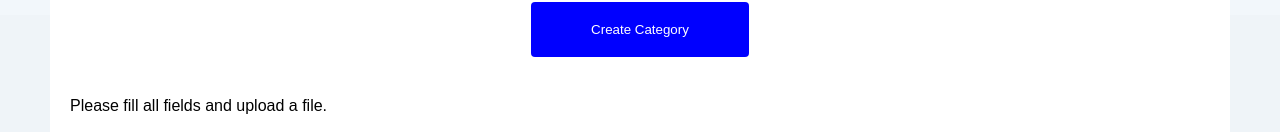
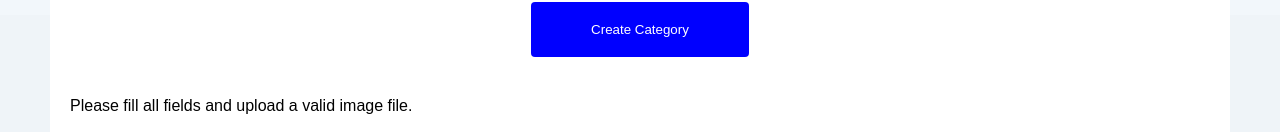
Before and after one commit to TheUzeyir/EasySaleAdminPanel, a React (Vite) app: page /componentsAdd in a window 1280 px wide. Both pictures are taken after typing "Sample", "Sample", "Sample" into the empty fields and a click on the button "Create Category". Shown: the part 785-917 px from the top of the page. Built offline with nearby package versions, Linux system fonts and the light colour scheme.

Commit message:
Added apis

```diff
--- a/src/components/componentsAdd/ComponentsAdd.jsx
+++ b/src/components/componentsAdd/ComponentsAdd.jsx
@@ -4,61 +4,74 @@ import Header from '../header/header';
 import axios from 'axios';
 
 const FileUpload = () => {
-  const [parentId, setParentId] = useState('');
-  const [languageId, setLanguageId] = useState('');
-  const [categoryTitle, setCategoryTitle] = useState('');
-  const [selectedFile, setSelectedFile] = useState(null);
-  const [previewUrl, setPreviewUrl] = useState(null);
-  const [message, setMessage] = useState('');
+  const [parentId, setParentId] = useState('');  // Parent ID state
+  const [languageId, setLanguageId] = useState('');  // Language ID state
+  const [categoryTitle, setCategoryTitle] = useState('');  // Category Title state
+  const [selectedFile, setSelectedFile] = useState(null);  // Selected file state
+  const [previewUrl, setPreviewUrl] = useState(null);  // File preview URL state
+  const [message, setMessage] = useState('');  // Message to show form feedback (success/error)
 
+  // Handle file selection (for image upload)
   const handleFileChange = (event) => {
     const file = event.target.files[0];
     setSelectedFile(file);
+
     if (file && file.type.startsWith('image/')) {
-      const fileUrl = URL.createObjectURL(file);
+      const fileUrl = URL.createObjectURL(file);  // Generate preview URL
       setPreviewUrl(fileUrl);
     } else {
       setPreviewUrl(null);
     }
   };
 
+  // Handle form submission (POST category data)
   const handleFormSubmit = async (e) => {
-    e.preventDefault();
+    e.preventDefault();  // Prevent default form submission
 
+    // Check if all fields are filled
     if (!parentId || !languageId || !categoryTitle || !selectedFile) {
-      setMessage('Please fill all fields and upload a file.');
+      setMessage('Please fill all fields and upload a valid image file.');
       return;
     }
+
     const reader = new FileReader();
     reader.onloadend = async () => {
-      const base64String = reader.result;
+      const base64String = reader.result;  // Convert file to base64 string
+
       const payload = {
-        parentId: parseInt(parentId),
-        categoryImage: base64String,
+        parentId: parseInt(parentId),  // Parent ID
+        categoryImage: base64String,   // Category image as base64
         categoryTranslates: [
           {
             categoryTranslateId: 0,
             languageId: parseInt(languageId),
-            categoryTitle: categoryTitle,
+            categoryTitle: categoryTitle,  // Category Title
           },
         ],
       };
 
       try {
+        // Send POST request to create a new category
         const response = await axios.post(
           'http://restartbaku-001-site4.htempurl.com/api/Category/create-category',
           payload,
           {
             headers: {
-              'Content-Type': 'application/json',
+              'Content-Type': 'application/json',  // Specify JSON format
             },
           }
         );
 
+        // Handle the response
         if (response.status === 200) {
           setMessage('Category created successfully!');
+          setParentId('');  // Clear the form fields after successful submission
+          setLanguageId('');
+          setCategoryTitle('');
+          setSelectedFile(null);
+          setPreviewUrl(null);  // Reset the image preview
         } else {
-          setMessage('Failed to create category.');
+          setMessage('Failed to create category. Please try again.');
         }
       } catch (error) {
         console.error('Error occurred while creating category:', error);
@@ -66,7 +79,7 @@ const FileUpload = () => {
       }
     };
 
-    reader.readAsDataURL(selectedFile);
+    reader.readAsDataURL(selectedFile);  // Start reading the file as base64
   };
 
   return (
@@ -75,6 +88,8 @@ const FileUpload = () => {
       <div className="container">
         <div className={style.componentAdd}>
           <p className={style.componentAdd_title}>Add Category</p>
+          <form onSubmit={handleFormSubmit}>
+            {/* Parent ID input */}
             <div className={style.componentAdd_header}>
               <p>Parent Id *</p>
               <input
@@ -86,6 +101,8 @@ const FileUpload = () => {
                 required
               />
             </div>
+
+            {/* Language ID input */}
             <div className={style.componentAdd_header}>
               <p>Language Id *</p>
               <input
@@ -97,6 +114,8 @@ const FileUpload = () => {
                 required
               />
             </div>
+
+            {/* Category Title input */}
             <div className={style.componentAdd_header}>
               <p>Category Title *</p>
               <input
@@ -108,20 +127,32 @@ const FileUpload = () => {
                 required
               />
             </div>
+
+            {/* File Upload Section */}
             <div className={style.componentAdd_main}>
               <p className={style.componentAdd_main_title}>Upload Image *</p>
               <div className={style.componentAdd_main_uploadBox}>
-              <input type="file" onChange={handleFileChange} className={style.componentAdd_main_input} />
+                <input
+                  type="file"
+                  onChange={handleFileChange}
+                  className={style.componentAdd_main_input}
+                  accept="image/*"
+                />
+                {/* Show image preview if selected */}
                 {previewUrl && <img className={style.componentAdd_main_img} src={previewUrl} alt="Selected File" />}
               </div>
             </div>
 
+            {/* Submit Button */}
             <div className={style.componentAdd_bottom}>
-            <button onClick={handleFormSubmit} className={style.componentAdd_bottom_btn}>
+              <button type="submit" className={style.componentAdd_bottom_btn}>
                 Create Category
               </button>
             </div>
-          {message && <p>{message}</p>}
+
+            {/* Message to show status after form submission */}
+            {message && <p className={style.componentAdd_message}>{message}</p>}
+          </form>
         </div>
       </div>
     </div>
--- a/src/components/componentsPage/ComponentsPage.jsx
+++ b/src/components/componentsPage/ComponentsPage.jsx
@@ -16,6 +16,7 @@ const ComponentsPage = () => {
   const [hasMore, setHasMore] = useState(true);
   const navigate = useNavigate();
 
+  // API-dan məlumatları yükləyirik
   useEffect(() => {
     fetchData();
   }, []);
@@ -27,7 +28,7 @@ const ComponentsPage = () => {
       const { data } = response.data;
       if (Array.isArray(data)) {
         setDataList(data);
-        setHasMore(data.length > 0); // Check if more data is available
+        setHasMore(data.length > 0);
       }
     } catch (error) {
       console.error('Error fetching data:', error);
@@ -37,16 +38,16 @@ const ComponentsPage = () => {
   };
 
   const fetchMoreData = async () => {
-    if (loading) return; // Prevent loading new data if a request is still in progress
+    if (loading) return;
     setLoading(true);
     try {
-      const nextPage = Math.ceil(dataList.length / 10) + 1; // Calculate next page
+      const nextPage = Math.ceil(dataList.length / 10) + 1;
       const response = await axios.get(`http://restartbaku-001-site3.htempurl.com/api/Category/get-all-categories?LanguageCode=az&page=${nextPage}&limit=10`);
       const { data } = response.data;
       if (Array.isArray(data) && data.length > 0) {
         setDataList((prev) => [...prev, ...data]);
       } else {
-        setHasMore(false); // No more data available
+        setHasMore(false); // Daha çox məlumat yoxdursa, `hasMore` false edirik
       }
     } catch (error) {
       console.error('Error loading more data:', error);
@@ -55,23 +56,35 @@ const ComponentsPage = () => {
     }
   };
 
-  const clickTrashBox = (categoryId) => {
-    axios.delete(`http://restartbaku-001-site4.htempurl.com/api/Category/delete-category/${categoryId}`)
-      .then(response => {
-        if (response.data.isSuccessful) {
-          setDataList(prevDataList => prevDataList.filter(item => item.categoryId !== categoryId));
-        } else {
-          console.error('Failed to delete the category:', response.data);
-        }
-      })
-      .catch(error => {
-        console.error('Error deleting the category:', error);
-      });
+  // Məlumatı silmək üçün funksiyamız
+  const clickTrashBox = async (categoryId) => {
+    try {
+      const response = await axios.delete(`http://restartbaku-001-site4.htempurl.com/api/Category/delete-category/${categoryId}`);
+
+      if (response.data.isSuccessful) {
+        setDataList(prevDataList => prevDataList.filter(item => item.categoryId !== categoryId));
+        alert('Category deleted successfully!');  // Uğurlu silinmə üçün xəbərdarlıq
+      } else {
+        console.error('Failed to delete the category:', response.data);
+        alert('Failed to delete category.');  // Silinmə səhvi üçün xəbərdarlıq
+      }
+    } catch (error) {
+      if (error.response) {
+        console.error('Error response from server:', error.response.data);
+        alert(`Error deleting category: ${error.response.data.message}`);  // Serverdən gələn səhv mesajını göstəririk
+      } else if (error.request) {
+        console.error('No response from server:', error.request);
+        alert('No response from server. Please try again later.');  // Server cavabı olmursa
+      } else {
+        console.error('Error setting up request:', error.message);
+        alert(`Error: ${error.message}`);  // Digər xətalar üçün
+      }
+    }
   };
 
   const handleUpdateSuccess = () => {
     setComponentUpdateCard(null);
-    fetchData(); // Refresh data after update
+    fetchData(); // Yenilənmə uğurlu olduqdan sonra məlumatı yeniləyirik
   };
 
   return (
```
Lines whose indentation alone changed are shown as unchanged.
